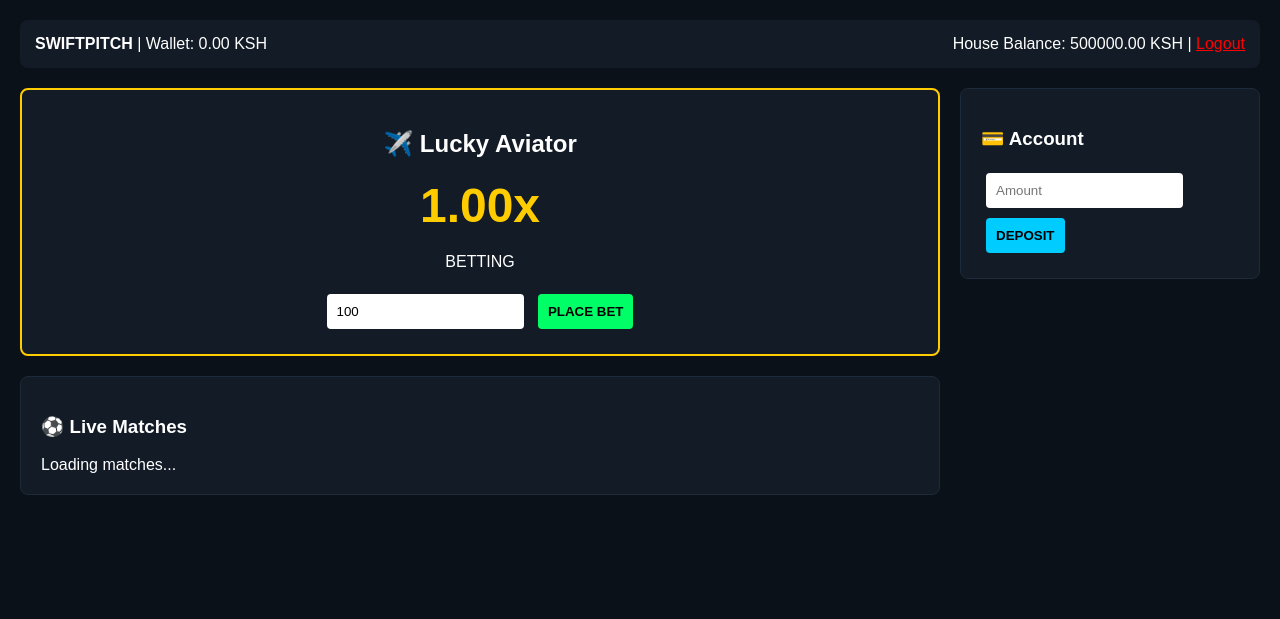
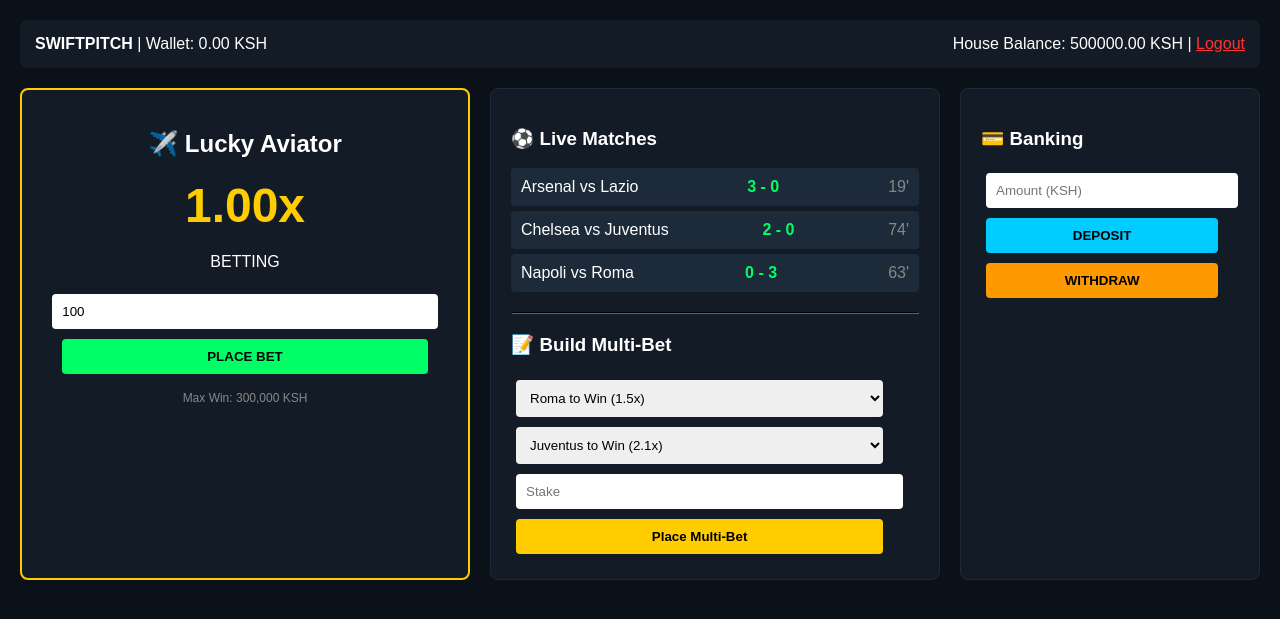
Before and after one commit to rayankanja793-art/Ceru.lean, a Flask app: template templates/index.html in a window 1280 px wide. Shown: the top 619 px of the page. Run offline with Flask 3, Linux system fonts and the light colour scheme; the template is opened without the code that fills it, so the values that code supplies are empty.

Commit message:
Update index.html

```diff
--- a/templates/index.html
+++ b/templates/index.html
@@ -7,24 +7,23 @@
     <style>
         body { background: #0b1118; color: white; font-family: sans-serif; margin: 0; padding: 20px; }
         .nav { display: flex; justify-content: space-between; background: #121b26; padding: 15px; border-radius: 8px; margin-bottom: 20px; }
-        .grid { display: grid; grid-template-columns: 1fr 300px; gap: 20px; }
+        .grid { display: grid; grid-template-columns: 1fr 1fr 300px; gap: 20px; }
         .card { background: #121b26; padding: 20px; border-radius: 8px; border: 1px solid #1c2a39; }
         .aviator-box { text-align: center; border: 2px solid #ffcc00; }
         .multiplier { font-size: 48px; font-weight: bold; color: #ffcc00; margin: 20px 0; }
-        input, button { padding: 10px; border-radius: 4px; border: none; margin: 5px; }
-        button { cursor: pointer; font-weight: bold; background: #00ff66; }
-        .error { color: #ff3333; }
+        input, button, select { padding: 10px; border-radius: 4px; border: none; margin: 5px; width: 90%; }
+        button { cursor: pointer; font-weight: bold; background: #00ff66; color: black; }
+        .match-row { display: flex; justify-content: space-between; background: #1c2a39; padding: 10px; margin-bottom: 5px; border-radius: 4px; }
     </style>
 </head>
 <body>
 
 <div class="nav">
     <div><strong>SWIFTPITCH</strong> | Wallet: <span id="user-balance">0</span> KSH</div>
-    <div>House Balance: <span id="house-balance">0</span> KSH | <a href="/logout" style="color:red;">Logout</a></div>
+    <div>House Balance: <span id="house-balance">0</span> KSH | <a href="/logout" style="color:#ff3333;">Logout</a></div>
 </div>
 
 <div class="grid">
-    <div>
     <div class="card aviator-box">
         <h2>✈️ Lucky Aviator</h2>
         <div class="multiplier" id="mult-display">1.00x</div>
@@ -32,28 +31,34 @@
         <br>
         <input type="number" id="bet-amount" placeholder="Stake Amount" value="100">
         <button onclick="placeBet()" id="bet-btn">PLACE BET</button>
-            <button onclick="cashOut()" id="cashout-btn" style="background:red; display:none;">CASH OUT</button>
+        <button onclick="cashOut()" id="cashout-btn" style="background:#ff3333; color:white; display:none;">CASH OUT</button>
+        <p style="font-size:12px; color:#888;">Max Win: 300,000 KSH</p>
     </div>
 
-        <div class="card" style="margin-top:20px;">
+    <div class="card">
         <h3>⚽ Live Matches</h3>
-            <div id="matches-list">Loading matches...</div>
-        </div>
+        <div id="matches-list">Simulating...</div>
+        <hr style="border-color:#1c2a39; margin: 20px 0;">
+
+        <h3>📝 Build Multi-Bet</h3>
+        <select><option>Roma to Win (1.5x)</option><option>Arsenal to Win (1.8x)</option></select>
+        <select><option>Juventus to Win (2.1x)</option><option>Over 2.5 Goals (1.4x)</option></select>
+        <input type="number" placeholder="Stake">
+        <button style="background: #ffcc00;">Place Multi-Bet</button>
     </div>
 
-    <div>
     <div class="card">
-            <h3>💳 Account</h3>
-            <form action="/deposit" method="POST">
-                <input type="number" name="amount" placeholder="Amount" required>
-                <button type="submit" style="background:#00ccff;">DEPOSIT</button>
+        <h3>💳 Banking</h3>
+        <form action="/banking" method="POST">
+            <input type="number" name="amount" placeholder="Amount (KSH)" required>
+            <button type="submit" name="action" value="deposit" style="background:#00ccff;">DEPOSIT</button>
+            <button type="submit" name="action" value="withdraw" style="background:#ff9900;">WITHDRAW</button>
         </form>
-        </div>
     </div>
 </div>
 
 <script>
-    // 1. Polling Function (Updates Data every 500ms)
+    // Polling Function to keep Aviator and Matches moving automatically
     setInterval(() => {
         fetch('/api/state')
         .then(response => response.json())
@@ -61,6 +66,7 @@
             document.getElementById('user-balance').innerText = data.user_balance.toFixed(2);
             document.getElementById('house-balance').innerText = data.house_balance.toFixed(2);
 
+            // Aviator Updates
             const aviator = data.aviator;
             document.getElementById('mult-display').innerText = aviator.multiplier.toFixed(2) + 'x';
             document.getElementById('status-display').innerText = aviator.phase;
@@ -72,28 +78,31 @@
                 document.getElementById('bet-btn').style.display = 'inline-block';
                 document.getElementById('cashout-btn').style.display = 'none';
             }
+
+            // Continuous Match Updates
+            let matchesHTML = '';
+            data.live_matches.forEach(m => {
+                matchesHTML += `<div class="match-row">
+                    <span>${m.match}</span>
+                    <strong style="color:#00ff66;">${m.score}</strong>
+                    <span style="color:#888;">${m.minute}'</span>
+                </div>`;
+            });
+            document.getElementById('matches-list').innerHTML = matchesHTML;
         });
     }, 500);
 
-    // 2. Betting Actions
     function placeBet() {
-        const stake = document.getElementById('bet-amount').value;
         fetch('/api/aviator/bet', {
             method: 'POST',
             headers: {'Content-Type': 'application/json'},
-            body: JSON.stringify({stake: stake})
-        }).then(r => r.json()).then(d => {
-            if(d.success) alert("Bet Placed!");
-            else alert("Balance too low or Game not in Betting phase.");
-        });
+            body: JSON.stringify({stake: document.getElementById('bet-amount').value})
+        }).then(r => r.json()).then(d => { if(!d.success) alert("Action failed."); });
     }
 
     function cashOut() {
         fetch('/api/aviator/cashout', { method: 'POST' })
-        .then(r => r.json()).then(d => {
-            if(d.success) alert("Cashed out: " + d.winnings);
-            else alert("Cashout failed.");
-        });
+        .then(r => r.json()).then(d => { if(d.success) alert("Won: " + d.winnings + " KSH"); });
     }
 </script>
 </body>
```
Lines whose indentation alone changed are shown as unchanged.
